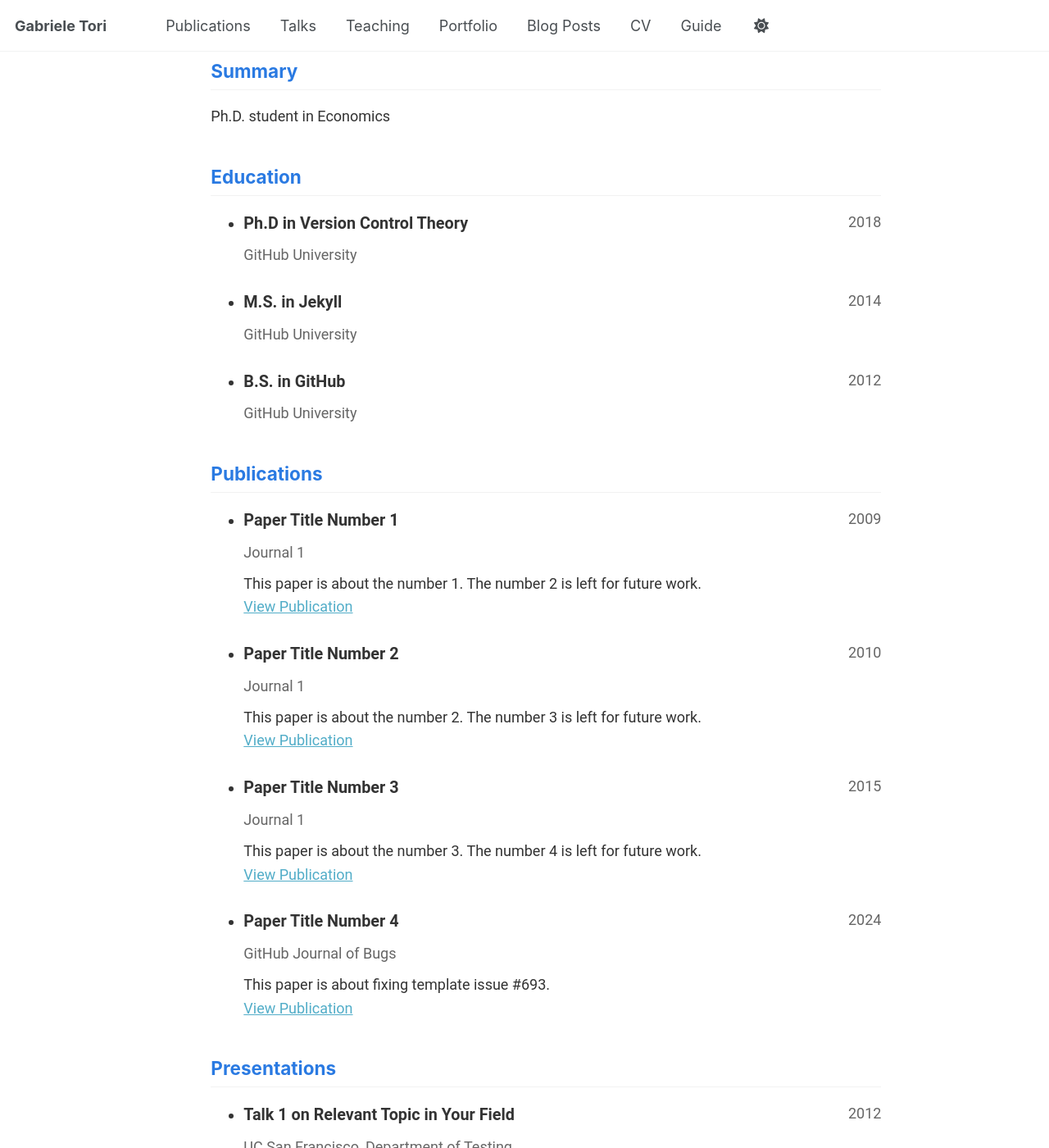
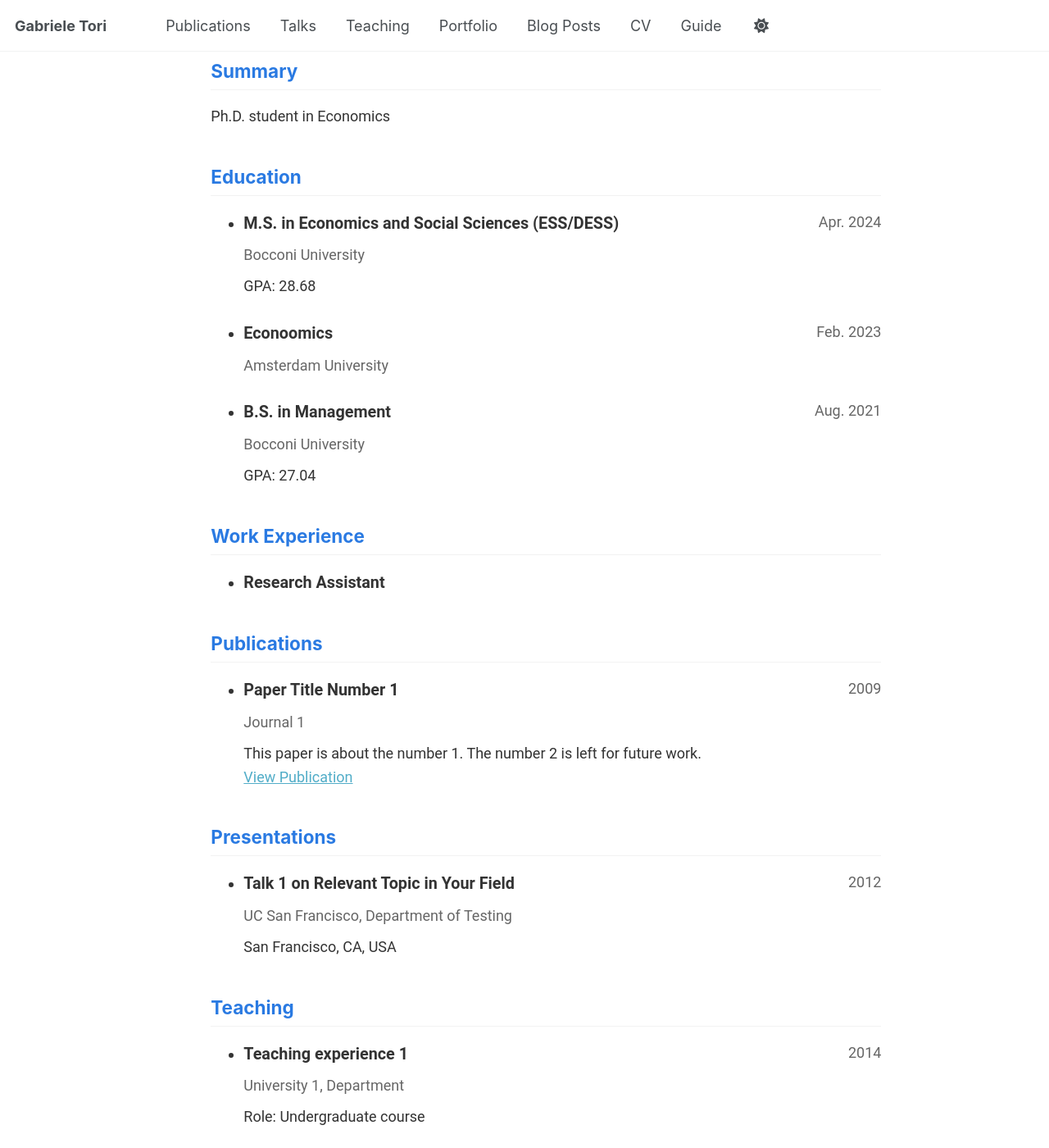
Before and after one commit to gtori7499/gtori7499.github.io, a Jekyll site: the page built from _pages/cv-json.md, in a window 1280 px wide and 1400 px high, scrolled down 329 px. Shown: the whole window at 82% size. Built offline with Jekyll 4.4.1, drawn with Linux system fonts in a browser that asks for light colours; a script that is not in the unit is left out; some of the changed text lies outside the part shown.

Commit message:
Update cv.json

```diff
--- a/_data/cv.json
+++ b/_data/cv.json
@@ -6,7 +6,7 @@
     "website": "https://gtori7499.github.io",
     "summary": "Ph.D. student in Economics",
     "location": {
-      "address": "417 Princeton Way Ne",
+      "address": "417 Princeton Way NE",
       "postalCode": "30307",
       "city": "Atlanta",
       "countryCode": "GA",
@@ -30,33 +30,37 @@
       }
     ]
   },
-  "work": [],
+  "work": [
+    {
+      "position": "Research Assistant"
+    }
+  ],
   "education": [
     {
-      "institution": "GitHub University",
-      "area": "Ph.D in Version Control Theory",
+      "institution": "Bocconi University",
+      "area": "M.S. in Economics and Social Sciences (ESS/DESS)",
       "studyType": "",
-      "startDate": "",
-      "endDate": "2018",
+      "startDate": "Sept. 2021",
+      "endDate": "Apr. 2024",
+      "gpa": 28.68,
+      "courses": []
+    },
+    {
+      "institution": "Amsterdam University",
+      "area": "Econoomics",
+      "studyType": "Exchange Experience",
+      "startDate": "Sept. 2022",
+      "endDate": "Feb. 2023",
       "gpa": null,
       "courses": []
     },
     {
-      "institution": "GitHub University",
-      "area": "M.S. in Jekyll",
+      "institution": "Bocconi University",
+      "area": "B.S. in Management",
       "studyType": "",
-      "startDate": "",
-      "endDate": "2014",
-      "gpa": null,
-      "courses": []
-    },
-    {
-      "institution": "GitHub University",
-      "area": "B.S. in GitHub",
-      "studyType": "",
-      "startDate": "",
-      "endDate": "2012",
-      "gpa": null,
+      "startDate": "Sept. 2018",
+      "endDate": "Aug. 2021",
+      "gpa": 27.04,
       "courses": []
     }
   ],
@@ -71,27 +75,6 @@
       "releaseDate": "2009-10-01",
       "website": "http://academicpages.github.io/files/paper1.pdf",
       "summary": "This paper is about the number 1. The number 2 is left for future work."
-    },
-    {
-      "name": "Paper Title Number 2",
-      "publisher": "Journal 1",
-      "releaseDate": "2010-10-01",
-      "website": "http://academicpages.github.io/files/paper2.pdf",
-      "summary": "This paper is about the number 2. The number 3 is left for future work."
-    },
-    {
-      "name": "Paper Title Number 3",
-      "publisher": "Journal 1",
-      "releaseDate": "2015-10-01",
-      "website": "http://academicpages.github.io/files/paper3.pdf",
-      "summary": "This paper is about the number 3. The number 4 is left for future work."
-    },
-    {
-      "name": "Paper Title Number 4",
-      "publisher": "GitHub Journal of Bugs",
-      "releaseDate": "2024-02-17",
-      "website": "http://academicpages.github.io/files/paper3.pdf",
-      "summary": "This paper is about fixing template issue #693."
     }
   ],
   "presentations": [
@@ -100,27 +83,6 @@
       "event": "UC San Francisco, Department of Testing",
       "date": "2012-03-01",
       "location": "San Francisco, CA, USA",
-      "description": ""
-    },
-    {
-      "name": "Tutorial 1 on Relevant Topic in Your Field",
-      "event": "UC-Berkeley Institute for Testing Science",
-      "date": "2013-03-01",
-      "location": "Berkeley, CA, USA",
-      "description": ""
-    },
-    {
-      "name": "Talk 2 on Relevant Topic in Your Field",
-      "event": "London School of Testing",
-      "date": "2014-02-01",
-      "location": "London, UK",
-      "description": ""
-    },
-    {
-      "name": "Conference Proceeding talk 3 on Relevant Topic in Your Field",
-      "event": "Testing Institute of America 2014 Annual Conference",
-      "date": "2014-03-01",
-      "location": "Los Angeles, CA, USA",
       "description": ""
     }
   ],
@@ -131,22 +93,6 @@
       "date": "2014-01-01",
       "role": "Undergraduate course",
       "description": ""
-    },
-    {
-      "course": "Teaching experience 2",
-      "institution": "University 1, Department",
-      "date": "2015-01-01",
-      "role": "Workshop",
-      "description": ""
-    }
-  ],
-  "portfolio": [
-    {
-      "name": "Portfolio item number 1",
-      "category": "portfolio",
-      "date": "",
-      "url": "",
-      "description": "Short description of portfolio item number 1<br/><img src='/images/500x300.png'>"
     }
   ]
 }
```
